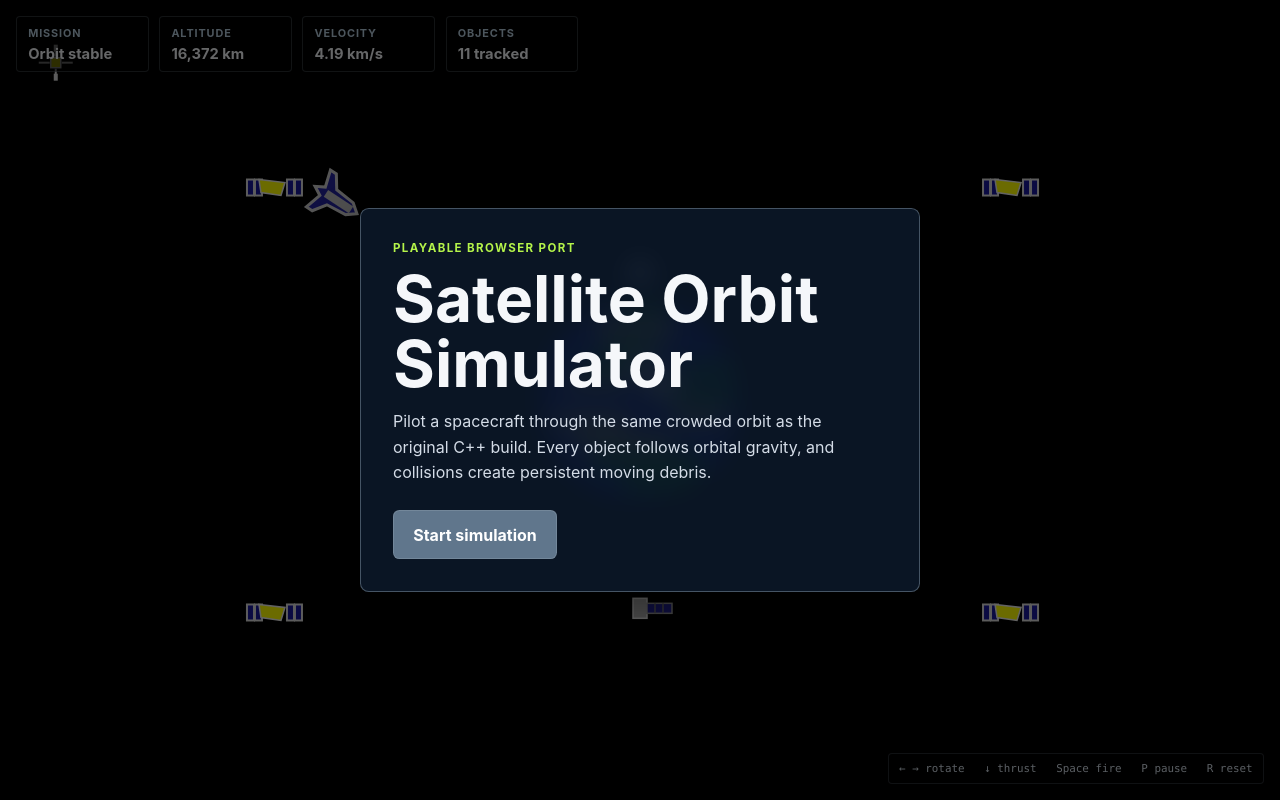
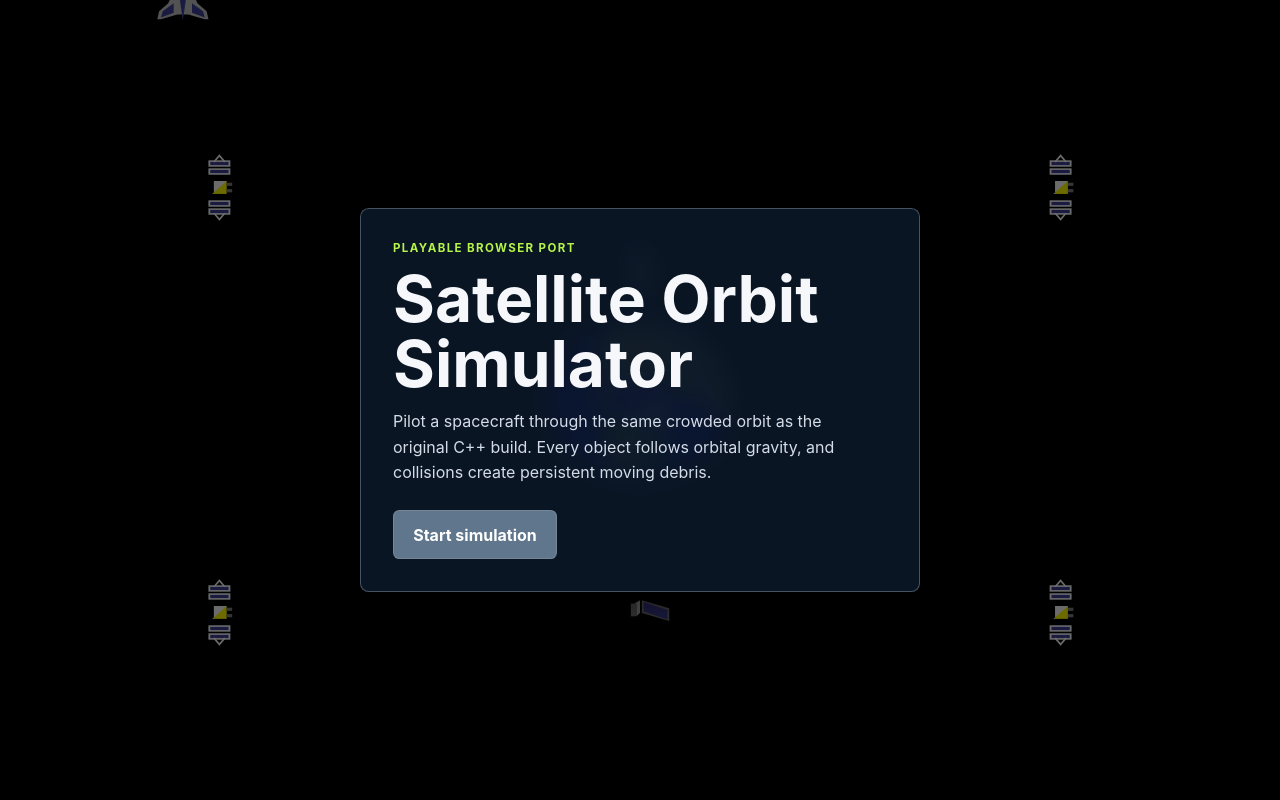
Before and after one commit to andrewmock96/my_portfolio_website, a Flask app: page /static/games/satellite-orbit/index.html in a window 1280 px wide. Run offline with Flask 3, Linux system fonts and the light colour scheme.

Commit message:
Match orbit simulator native gameplay

```diff
--- a/static/games/satellite-orbit/satellite-orbit.css
+++ b/static/games/satellite-orbit/satellite-orbit.css
@@ -12,11 +12,11 @@ html, body { width: 100%; height: 100%; margin: 0; overflow: hidden; background:
 button { font: inherit; cursor: pointer; }
 .game-shell { position: relative; width: 100%; height: 100%; background: #000; }
 #gameCanvas { display: block; width: 100%; height: 100%; }
-.hud { position: absolute; top: 1rem; left: 1rem; right: 1rem; display: flex; flex-wrap: wrap; gap: .65rem; pointer-events: none; }
+.hud { display: none; }
 .hud-panel { min-width: 8.3rem; padding: .55rem .7rem; border: 1px solid rgba(183,205,222,.22); border-radius: .25rem; background: rgba(0,0,0,.58); }
 .hud-panel span { display: block; margin-bottom: .18rem; color: var(--muted); font-size: .68rem; font-weight: 700; letter-spacing: .08em; text-transform: uppercase; }
 .hud-panel strong { font-size: .92rem; }
-.legend { position: absolute; right: 1rem; bottom: 1rem; padding: .5rem .65rem; border: 1px solid rgba(183,205,222,.2); border-radius: .25rem; background: rgba(0,0,0,.58); color: #d8e2ec; font: .68rem ui-monospace, Consolas, monospace; }
+.legend { display: none; }
 .legend span { display: inline-block; width: .55rem; height: .55rem; margin: 0 .25rem 0 .6rem; border-radius: 50%; }
 .legend span:first-child { margin-left: 0; }
 .ship-dot { background: var(--accent); }.satellite-dot { background: #b7cdde; }.debris-dot { background: #ffb84d; }
--- a/static/games/satellite-orbit/satellite-orbit.js
+++ b/static/games/satellite-orbit/satellite-orbit.js
@@ -13,10 +13,10 @@
   };
 
   const TAU = Math.PI * 2;
-  const EARTH_RADIUS = 6371;
-  const MU = 398600.44;
+  const EARTH_RADIUS = 6378;
+  const MU = .00980665 * EARTH_RADIUS * EARTH_RADIUS;
   const STEP_SECONDS = 48;
-  const FRAME_SECONDS = 1 / 60;
+  const FRAME_SECONDS = 1 / 30;
   const keys = new Set();
   let width = 700;
   let height = 500;
@@ -28,7 +28,6 @@
   let debris = [];
   let projectiles = [];
   let flash = null;
-  let fireCooldown = 0;
   let paused = false;
 
   const ship = { name: "Ship", x: 0, y: 0, vx: 0, vy: 0, angle: 0, radius: 10, alive: true };
@@ -53,14 +52,8 @@
     satellites = satelliteSpecs.map((spec) => createBody(...spec));
     debris = [];
     projectiles = [];
-    const x = -19000;
-    const y = 12500;
-    const radius = Math.hypot(x, y);
-    const orbitalSpeed = Math.sqrt(MU / radius);
-    Object.assign(ship, createBody("Ship", x, y, -y / radius * orbitalSpeed,
-      x / radius * orbitalSpeed, "#b5f44a", 10), { angle: 2.15 });
+    Object.assign(ship, createBody("Ship", -25000, 25000, 0, -2, "#c4c4c4", 10), { angle: 0 });
     frameAccumulator = 0;
-    fireCooldown = 0;
     paused = false;
     flash = null;
     updateHud("Orbit stable");
@@ -91,15 +84,33 @@
   function breakApart(body) {
     if (!body.alive) return;
     body.alive = false;
-    flash = { x: body.x, y: body.y, life: 1 };
-    const count = body.name?.startsWith("GPS") ? 8 : 5;
+    if (body.kind === "bullet" || body.kind === "fragment" || body === ship) return;
+    if (body.kind === "part") { spawnFragments(body, body.fragmentCount); return; }
+    const parts = {
+      "GPS": [["gps-center",7,3],["gps-left",8,3],["gps-right",8,3]],
+      "Hubble": [["hubble-telescope",10,3],["hubble-computer",7,2],["hubble-left",8,2],["hubble-right",8,2]],
+      "Starlink": [["starlink-body",2,3],["starlink-array",4,3]],
+      "Crew Dragon": [["crew-center",6,4],["crew-left",6,2],["crew-right",6,2]],
+    };
+    const family = body.name?.startsWith("GPS") ? "GPS" : body.name;
+    if (parts[family]) {
+      for (const [partType, radius, fragmentCount] of parts[family]) debris.push({
+        x: body.x, y: body.y, vx: body.vx, vy: body.vy, radius, alive: true,
+        angle: 0, kind: "part", partType, fragmentCount,
+      });
+      return;
+    }
+    spawnFragments(body, body.name === "Sputnik" ? 4 : 0);
+  }
+
+  function spawnFragments(body, count) {
     for (let i = 0; i < count; i += 1) {
       const angle = Math.random() * TAU;
-      const impulse = .12 + Math.random() * .42;
-      debris.push({ x: body.x, y: body.y, vx: body.vx + Math.cos(angle) * impulse,
-        vy: body.vy + Math.sin(angle) * impulse, radius: 2,
-        color: i % 3 ? "#bbb" : "#24249e", alive: true, life: 110 + Math.random() * 90,
-        angle: Math.random() * TAU, spin: (Math.random() - .5) * .08 });
+      const impulse = 5 + Math.random() * 4;
+      debris.push({ x: body.x + Math.sin(angle) * 400, y: body.y + Math.cos(angle) * 400,
+        vx: body.vx + Math.sin(angle) * impulse, vy: body.vy + Math.cos(angle) * impulse,
+        radius: 2, color: "#c4c4c4", alive: true, life: 50 + Math.floor(Math.random() * 51),
+        angle: 0, spin: -.5 + Math.random(), kind: "fragment" });
     }
   }
 
@@ -112,7 +123,7 @@
       if (!a.alive) continue;
       for (let j = i + 1; j < objects.length; j += 1) {
         const b = objects[j];
-        if (b.alive && Math.hypot(a.x - b.x, a.y - b.y) < (a.radius + b.radius) * 100) {
+        if (b.alive && Math.hypot(a.x - b.x, a.y - b.y) <= (a.radius + b.radius) * 100) {
           breakApart(a); breakApart(b); updateHud("Collision detected"); break;
         }
       }
@@ -120,32 +131,35 @@
   }
 
   function fire() {
-    if (!running || paused || !ship.alive || fireCooldown > 0) return;
+    if (!running || paused || !ship.alive) return;
     const direction = { x: Math.sin(ship.angle), y: Math.cos(ship.angle) };
     projectiles.push({ x: ship.x + direction.x * 1200, y: ship.y + direction.y * 1200,
       vx: ship.vx + direction.x * 9, vy: ship.vy + direction.y * 9,
-      radius: 1, color: "#ffdf73", alive: true, life: 70 });
-    fireCooldown = 7;
+      radius: 1, color: "#fff", alive: true, life: 70, kind: "bullet", angle: 0 });
     updateHud("Projectile launched");
   }
 
   function simulateFrame() {
     if (!running || paused) return;
-    if (keys.has("ArrowLeft") || keys.has("KeyA")) ship.angle -= .06;
-    if (keys.has("ArrowRight") || keys.has("KeyD")) ship.angle += .06;
-    if ((keys.has("ArrowDown") || keys.has("KeyS")) && ship.alive) {
+    if (keys.has("ArrowLeft")) ship.angle -= .06;
+    if (keys.has("ArrowRight")) ship.angle += .06;
+    if (keys.has("ArrowDown") && ship.alive) {
       ship.vx += Math.sin(ship.angle) * .002 * STEP_SECONDS;
       ship.vy += Math.cos(ship.angle) * .002 * STEP_SECONDS;
       updateHud("Thrusters active");
     }
-    for (const body of [ship, ...satellites, ...debris, ...projectiles]) {
+    if (keys.has("Space")) fire();
+    if (ship.alive) {
+      ship.x += ship.vx * STEP_SECONDS;
+      ship.y += ship.vy * STEP_SECONDS;
+    }
+    for (const body of [...satellites, ...debris, ...projectiles]) {
       if (!body.alive) continue;
       advanceWithGravity(body, STEP_SECONDS);
       if (body.spin) body.angle += body.spin;
       if (body.life !== undefined) { body.life -= 1; if (body.life <= 0) body.alive = false; }
     }
-    fireCooldown = Math.max(0, fireCooldown - 1);
-    collide([ship, ...satellites, ...projectiles]);
+    collide([ship, ...satellites, ...debris, ...projectiles]);
     satellites = satellites.filter((body) => body.alive);
     debris = debris.filter((body) => body.alive);
     projectiles = projectiles.filter((body) => body.alive);
@@ -162,41 +176,37 @@
   }
 
   function view() {
-    const scale = Math.min(width / 700, height / 500) / 100;
-    return { scale, cx: width / 2, cy: height / 2 };
+    const pixelScaleX = width / 700;
+    const pixelScaleY = height / 500;
+    return { scaleX: pixelScaleX / 100, scaleY: pixelScaleY / 100,
+      pixelScaleX, pixelScaleY, cx: width / 2, cy: height / 2 };
   }
 
-  function point(body, camera) { return { x: camera.cx + body.x * camera.scale, y: camera.cy - body.y * camera.scale }; }
+  function point(body, camera) { return { x: camera.cx + body.x * camera.scaleX, y: camera.cy - body.y * camera.scaleY }; }
 
   function createEarthSprite() {
     const sprite = document.createElement("canvas");
-    const pixels = 72;
+    const map = [
+      "00000000000000000000111111111100000000000000000000","00000000000000000133322111122231100000000000000000","00000000000000011122222233333333111000000000000000","00000000000021112222222222222333311111000000000000","00000000000221122222333333333322221111110000000000",
+      "00000000021112233333333333333433333313311000000000","00000000111111333333333333333343333332331100000000","00000001111111133333333333333333333333133220000000","00000011111111123333333333333233333333333323000000","00000011112222233333333332333333323322323333000000",
+      "00000111112112333332222333233333333313333332300000","00001111112113333333322322333333333113333333330000","00001111121132232333232222223333333333333333333000","00011111111122333333233332333322333323213113333000","00011111112222333222333333333222323333213312333000",
+      "00111111111122122232333333333322222333321311333300","00111111111111132233333333343332222333331133133300","01111111111111133333333333331112222223332321233320","01111111112111333333334431111412222223333321133330","01111111111322333331111411114111322223333312133330",
+      "01111111111221333334111141111111222221233211133330","11111111111111333314111111111111222222233331233333","11111111111113333111111111111111113322233322233322","11111111111113334111111111114441111133113332133332","11111111111112331111111111144444411111111333133332",
+      "11111111111111131111111111111111111111233313333332","11111111111111111111111111144111111111121113333332","11111111111111114111111111144441111111121113233332","11111111111113222211111144444444414111111111113333","01111111111112223311111444144444411111111111113330",
+      "01111111111113222311114114114444411111111111112330","01111111111111322224141144111144411111111111111210","01111111111111132222224442441144411111111111111110","00111111111111122232322142444111411111111111111100","00111111111111133333333332224411111111111111111100",
+      "00011111111111123222333222122211111111111111111000","00011111111111112222313221123211111111111111111000","00001111111111122222333321113223221111111111110000","00001111111111113223333331122222223111111111110000","00000111111111123233333332212221111111111111100000",
+      "00000011111111232233333222222212211111111111000000","00000001111111233333313221222222111111111110000000","00000000111111133333333322222221111111111100000000","00000000011111123333333333332211111111111000000000","00000000001111111333333333322211111111110000000000",
+      "00000000000111112333333232222111111111100000000000","00000000000001111133333211122211112120000000000000","00000000000000011113331111112222113000000000000000","00000000000000000111122221111112300000000000000000","00000000000000000000011111111000000000000000000000"
+    ];
+    const pixels = 100;
     sprite.width = pixels;
     sprite.height = pixels;
     const pixelsContext = sprite.getContext("2d");
     pixelsContext.imageSmoothingEnabled = false;
-    pixelsContext.fillStyle = "#0909e8";
-    pixelsContext.beginPath();
-    pixelsContext.arc(pixels / 2, pixels / 2, pixels / 2 - 1, 0, TAU);
-    pixelsContext.fill();
-    pixelsContext.save();
-    pixelsContext.beginPath();
-    pixelsContext.arc(pixels / 2, pixels / 2, pixels / 2 - 1, 0, TAU);
-    pixelsContext.clip();
-    const land = [
-      [28, 1, 18, 7], [20, 7, 28, 8], [24, 14, 18, 8], [15, 20, 26, 7],
-      [9, 27, 22, 6], [5, 40, 27, 7], [13, 47, 34, 7], [19, 54, 39, 8],
-      [30, 62, 28, 7], [51, 22, 20, 7], [45, 31, 25, 7], [48, 39, 18, 7],
-    ];
-    for (const [x, y, w, h] of land) {
-      pixelsContext.fillStyle = (x + y) % 3 ? "#0b9d13" : "#c8b98d";
-      pixelsContext.fillRect(x, y, w, h);
-    }
-    pixelsContext.fillStyle = "#eee";
-    pixelsContext.fillRect(29, 20, 13, 5);
-    pixelsContext.fillRect(34, 25, 16, 6);
-    pixelsContext.fillRect(39, 31, 11, 5);
-    pixelsContext.restore();
+    const colors = [null, "#0000ff", "#009600", "#b4966e", "#fff"];
+    map.forEach((row, y) => [...row].forEach((value, x) => {
+      if (value !== "0") { pixelsContext.fillStyle = colors[Number(value)]; pixelsContext.fillRect(x * 2, y * 2, 2, 2); }
+    }));
     return sprite;
   }
 
@@ -210,20 +220,39 @@
   }
 
   function drawGps() {
-    ctx.fillStyle = "#17179d";
-    ctx.strokeStyle = "#ddd";
-    ctx.lineWidth = 2;
-    for (const x of [-25, -17, 15, 23]) { ctx.fillRect(x, -8, 7, 16); ctx.strokeRect(x, -8, 7, 16); }
-    polygon([[-13, -8], [13, -5], [9, 8], [-11, 5]], "#ffff00", "#eee", 1.5);
+    sourceQuad([[-3,4],[4,4],[4,-4],[-3,-4]], "#ffff00");
+    sourceQuad([[4,4],[-3,4],[-3,-4],[-4,-4]], "#fff");
+    sourceQuad([[4,3],[7,3],[7,1],[4,1]], "#808080");
+    sourceQuad([[4,-3],[7,-3],[7,-1],[4,-1]], "#808080");
+    drawGpsPanel(0, 12, false); drawGpsPanel(0, -12, true);
   }
 
   function drawHubble() {
-    ctx.fillStyle = "#17179d";
-    ctx.strokeStyle = "#aaa";
-    ctx.lineWidth = 2;
-    ctx.fillRect(-23, -5, 14, 10); ctx.strokeRect(-23, -5, 14, 10);
-    ctx.fillRect(9, -5, 14, 10); ctx.strokeRect(9, -5, 14, 10);
-    polygon([[-8, -7], [8, -7], [11, 7], [0, 12], [-10, 6]], "#ccc", "#999", 1.5);
+    sourceQuad([[-7,3],[13,3],[13,-3],[-7,-3]], "#c4c4c4");
+    sourceQuad([[13,3],[17,6],[18,5],[14,2]], "#808080");
+    sourceQuad([[-7,-2],[13,-2],[13,-3],[-7,-3]], "#808080");
+    sourceQuad([[-15,5],[-10,5],[-10,-3],[-15,-3]], "#808080");
+    sourceQuad([[-15,-5],[-10,-5],[-10,-3],[-15,-3]], "#404040");
+    drawHubblePanel(1,8,false); drawHubblePanel(1,-8,true);
+  }
+
+  function sourceQuad(points, fill) { polygon(points, fill, null); }
+  function sourceLine(points, color="#fff") { ctx.beginPath(); points.forEach(([x,y],i)=>i?ctx.lineTo(x,y):ctx.moveTo(x,y)); ctx.strokeStyle=color; ctx.lineWidth=1; ctx.stroke(); }
+  function drawGpsPanel(ox, oy, right) {
+    const sy = right ? -1 : 1;
+    sourceQuad([[-6,oy+5*sy],[6,oy+5*sy],[6,oy+1*sy],[-6,oy+1*sy]], "#fff");
+    sourceQuad([[-6,oy],[6,oy],[6,oy-4*sy],[-6,oy-4*sy]], "#fff");
+    sourceQuad([[-5,oy+4*sy],[5,oy+4*sy],[5,oy+2*sy],[-5,oy+2*sy]], "#40409c");
+    sourceQuad([[-5,oy-1*sy],[5,oy-1*sy],[5,oy-3*sy],[-5,oy-3*sy]], "#40409c");
+    sourceLine([[3,oy+4*sy],[0,oy+8*sy],[-3,oy+4*sy]]);
+  }
+  function drawHubblePanel(ox,oy,right) {
+    const sy=right?-1:1;
+    sourceQuad([[ox-8,oy+3*sy],[ox-1,oy+3*sy],[ox-1,oy-1*sy],[ox-8,oy-1*sy]],"#c4c4c4");
+    sourceQuad([[ox+8,oy+3*sy],[ox+1,oy+3*sy],[ox+1,oy-1*sy],[ox+8,oy-1*sy]],"#c4c4c4");
+    sourceQuad([[ox-7,oy+2*sy],[ox-1,oy+2*sy],[ox-2,oy],[ox-7,oy]],"#404040");
+    sourceQuad([[ox+7,oy+2*sy],[ox+1,oy+2*sy],[ox+2,oy],[ox+7,oy]],"#404040");
+    sourceLine([[ox,oy+3*sy],[ox,oy-5*sy]]);
   }
 
   function block(x, y, w, h, fill, stroke = null) {
@@ -232,55 +261,66 @@
   }
 
   function drawSputnik() {
-    block(-5, -5, 10, 10, "#ffff00", "#eee");
-    ctx.strokeStyle = "#ddd"; ctx.lineWidth = 2;
-    for (const a of [0, Math.PI / 2, Math.PI, Math.PI * 1.5]) {
-      ctx.beginPath(); ctx.moveTo(Math.cos(a) * 6, Math.sin(a) * 6);
-      ctx.lineTo(Math.cos(a) * 17, Math.sin(a) * 17); ctx.stroke();
-    }
-    block(-2, -18, 4, 7, "#ddd"); block(-2, 11, 4, 7, "#ddd");
+    polygon([[0,0],[2,6],[6,2],[6,-2],[2,-6],[-2,-6],[-6,-2],[-6,2],[-2,6]], "#808080", null);
+    [[[-6,2],[-10,-15]],[[0,1],[-2.5,-15]],[[2,-6],[2.5,-15]],[[6,2],[10,-15]]].forEach(p=>sourceLine(p));
   }
 
   function drawStarlink() {
-    block(-7, -10, 14, 20, "#bbb", "#eee");
-    block(7, -5, 25, 10, "#24249e", "#aaa");
-    ctx.strokeStyle = "#777"; ctx.beginPath(); ctx.moveTo(15, -5); ctx.lineTo(15, 5); ctx.moveTo(23, -5); ctx.lineTo(23, 5); ctx.stroke();
+    sourceQuad([[0,5],[0,-3],[-2,-5],[-2,3]],"#c4c4c4"); sourceQuad([[-5,-5],[-2,-5],[-2,3],[-5,3]],"#808080");
+    sourceQuad([[-5,3],[-3,3],[0,5],[-2,3]],"#fff");
+    sourceQuad([[1,5],[16,0],[16,-8],[1,-3]],"#808080"); sourceQuad([[2,4],[15,-1],[15,-7],[2,-2]],"#40409c");
   }
 
   function drawCrew() {
-    polygon([[-8,-13],[8,-13],[11,-3],[8,10],[0,15],[-8,10],[-11,-3]], "#ddd", "#888", 2);
-    block(-20, 3, 12, 7, "#24249e", "#aaa"); block(8, 3, 12, 7, "#24249e", "#aaa");
+    sourceQuad([[-5,5],[3,5],[3,-5],[-5,-5]],"#c4c4c4"); sourceQuad([[3,5],[3,-5],[11,-3],[11,3]],"#808080");
+    sourceQuad([[12,-3],[12,3],[11,-3],[11,3]],"#404040"); sourceQuad([[4,3],[7,2],[7,-2],[4,-3]],"#404040");
+    for (const oy of [11,-11]) { sourceQuad([[-5,oy+5],[3,oy+5],[3,oy+1],[-5,oy+1]],"#40409c"); sourceQuad([[-5,oy-1],[3,oy+1],[3,oy-5],[-5,oy-5]],"#40409c"); sourceQuad([[-1,oy+2],[-1,oy-6],[0,oy-6],[0,oy+2]],"#808080"); }
+  }
+
+  function drawPart(type) {
+    if (type === "gps-center") { sourceQuad([[-3,4],[4,4],[4,-4],[-3,-4]],"#ffff00"); sourceQuad([[4,4],[-3,4],[-3,-4],[-4,-4]],"#fff"); sourceQuad([[4,3],[7,3],[7,1],[4,1]],"#808080"); sourceQuad([[4,-3],[7,-3],[7,-1],[4,-1]],"#808080"); }
+    else if (type === "gps-left") drawGpsPanel(0,0,false);
+    else if (type === "gps-right") drawGpsPanel(0,0,true);
+    else if (type === "hubble-telescope") { sourceQuad([[-9,3],[11,3],[11,-3],[-9,-3]],"#c4c4c4"); sourceQuad([[11,3],[15,6],[16,5],[12,2]],"#808080"); sourceQuad([[-9,-2],[11,-2],[11,-3],[-9,-3]],"#808080"); }
+    else if (type === "hubble-computer") { sourceQuad([[-5,5],[0,5],[0,-3],[-5,-3]],"#808080"); sourceQuad([[-5,-5],[0,-5],[0,-3],[-5,-3]],"#404040"); sourceQuad([[0,4],[3,4],[3,-2],[0,-2]],"#808080"); sourceQuad([[0,-4],[3,-4],[3,-2],[0,-2]],"#404040"); }
+    else if (type === "hubble-left") drawHubblePanel(0,0,false);
+    else if (type === "hubble-right") drawHubblePanel(0,0,true);
+    else if (type === "starlink-body") { sourceQuad([[1,5],[1,-3],[-1,-5],[-1,3]],"#c4c4c4"); sourceQuad([[-4,-5],[-1,-5],[-1,3],[-4,3]],"#808080"); sourceQuad([[-4,3],[-2,3],[1,5],[-1,3]],"#fff"); }
+    else if (type === "starlink-array") { sourceQuad([[-7,7],[8,2],[8,-6],[-7,-1]],"#808080"); sourceQuad([[-6,6],[7,1],[7,-5],[-6,0]],"#40409c"); }
+    else if (type === "crew-center") { sourceQuad([[-5,5],[3,5],[3,-5],[-5,-5]],"#c4c4c4"); sourceQuad([[3,5],[3,-5],[11,-3],[11,3]],"#808080"); sourceQuad([[12,-3],[12,3],[11,-3],[11,3]],"#404040"); sourceQuad([[4,3],[7,2],[7,-2],[4,-3]],"#404040"); }
+    else if (type === "crew-left" || type === "crew-right") { sourceQuad([[-4,5],[4,5],[4,1],[-4,1]],"#40409c"); sourceQuad([[-4,-1],[4,1],[4,-5],[-4,-5]],"#40409c"); sourceQuad([[0,2],[0,-6],[1,-6],[1,2]],"#808080"); }
   }
 
   function drawShip(body) {
-    ctx.rotate(body.angle);
-    polygon([[0, -25], [7, -16], [9, 5], [22, 14], [22, 21], [5, 16], [0, 25], [-5, 16], [-22, 21], [-22, 14], [-9, 5], [-7, -16]], "#23239f", "#ccc", 3);
-    ctx.fillStyle = "#bcbcbc";
-    ctx.fillRect(-4, -18, 8, 30);
-      if (keys.has("ArrowDown") || keys.has("KeyS")) polygon([[-4, 22], [0, 34], [4, 22]], "#ffff00", null);
+    polygon([[-3,-9],[-12,-12],[-14,-12],[-13,-7],[-8,-2],[-6,3],[-4,11],[-4,14],[-3,16],[-1,18],[1,18],[3,16],[4,14],[4,11],[6,3],[8,-2],[13,-7],[14,-12],[12,-12],[3,-9]], "#c4c4c4", null);
+    if (keys.has("ArrowDown")) polygon([[-3,-9],[0,-22],[3,-9]], "#f00", null);
+    [[[-5,-8],[-12,-11],[-11,-7],[-5,-2]],[[5,-8],[12,-11],[11,-7],[5,-2]],[[0,-13],[-3,11],[-1,15],[1,15]],[[0,-13],[3,11],[1,15],[-1,15]]].forEach(p=>sourceQuad(p,"#40409c"));
   }
 
   function drawBody(body, camera) {
     if (!body.alive) return;
     const p = point(body, camera);
     if (p.x < -20 || p.x > width + 20 || p.y < -20 || p.y > height + 20) return;
-    ctx.save(); ctx.translate(p.x, p.y);
+    ctx.save(); ctx.translate(p.x, p.y); ctx.scale(camera.pixelScaleX, -camera.pixelScaleY); ctx.rotate(-(body.angle || 0));
     if (body === ship) {
       drawShip(body);
     } else if (body.name && body.name.includes("GPS")) {
-      ctx.rotate(body.angle); drawGps();
+      drawGps();
     } else if (body.name === "Hubble") {
-      ctx.rotate(body.angle); drawHubble();
+      drawHubble();
     } else if (body.name === "Sputnik") {
-      ctx.rotate(body.angle); drawSputnik();
+      drawSputnik();
     } else if (body.name === "Starlink") {
-      ctx.rotate(body.angle); drawStarlink();
+      drawStarlink();
     } else if (body.name === "Crew Dragon") {
-      ctx.rotate(body.angle); drawCrew();
+      drawCrew();
+    } else if (body.kind === "part") {
+      drawPart(body.partType);
+    } else if (body.kind === "bullet") {
+      block(-1, -1, 2, 2, "#fff");
     } else if (!body.name) {
-      ctx.rotate(body.angle || 0); block(-3, -2, 7, 5, body.color, "#777");
+      block(-4, -1, 8, 2, "#c4c4c4");
     } else {
-      ctx.rotate(body.angle);
       ctx.fillStyle = body.color; ctx.strokeStyle = "#ccc"; ctx.lineWidth = 2;
       ctx.fillRect(-7, -12, 14, 24); ctx.strokeRect(-7, -12, 14, 24);
     }
@@ -290,12 +330,12 @@
   function draw() {
     ctx.clearRect(0, 0, width, height);
     const camera = view();
-    const earthRadius = EARTH_RADIUS * camera.scale;
+    const earthWidth = 100 * camera.pixelScaleX;
+    const earthHeight = 100 * camera.pixelScaleY;
     ctx.imageSmoothingEnabled = false;
-    ctx.drawImage(earthSprite, camera.cx - earthRadius, camera.cy - earthRadius, earthRadius * 2, earthRadius * 2);
+    ctx.drawImage(earthSprite, camera.cx - earthWidth / 2, camera.cy - earthHeight / 2, earthWidth, earthHeight);
     for (const body of [...satellites, ...debris, ...projectiles]) drawBody(body, camera);
     drawBody(ship, camera);
-    if (flash) { const p = point(flash, camera); ctx.fillStyle = `rgba(255,220,80,${flash.life})`; for (let i=0;i<10;i+=1) { const a=i/10*TAU; ctx.fillRect(p.x+Math.cos(a)*(18-flash.life*12),p.y+Math.sin(a)*(18-flash.life*12),3,3); } }
   }
 
   function updateHud(message) {
@@ -317,7 +357,6 @@
   window.addEventListener("keydown", (event) => {
     if (["ArrowLeft", "ArrowRight", "ArrowDown", "Space"].includes(event.code)) event.preventDefault();
     if (event.code === "Enter" && !running) start();
-    if (event.code === "Space" && !event.repeat) fire();
     if (event.code === "KeyR") reset();
     if (event.code === "KeyP" && running) { paused = !paused; updateHud(paused ? "Simulation paused" : "Orbit stable"); }
     keys.add(event.code);
```
